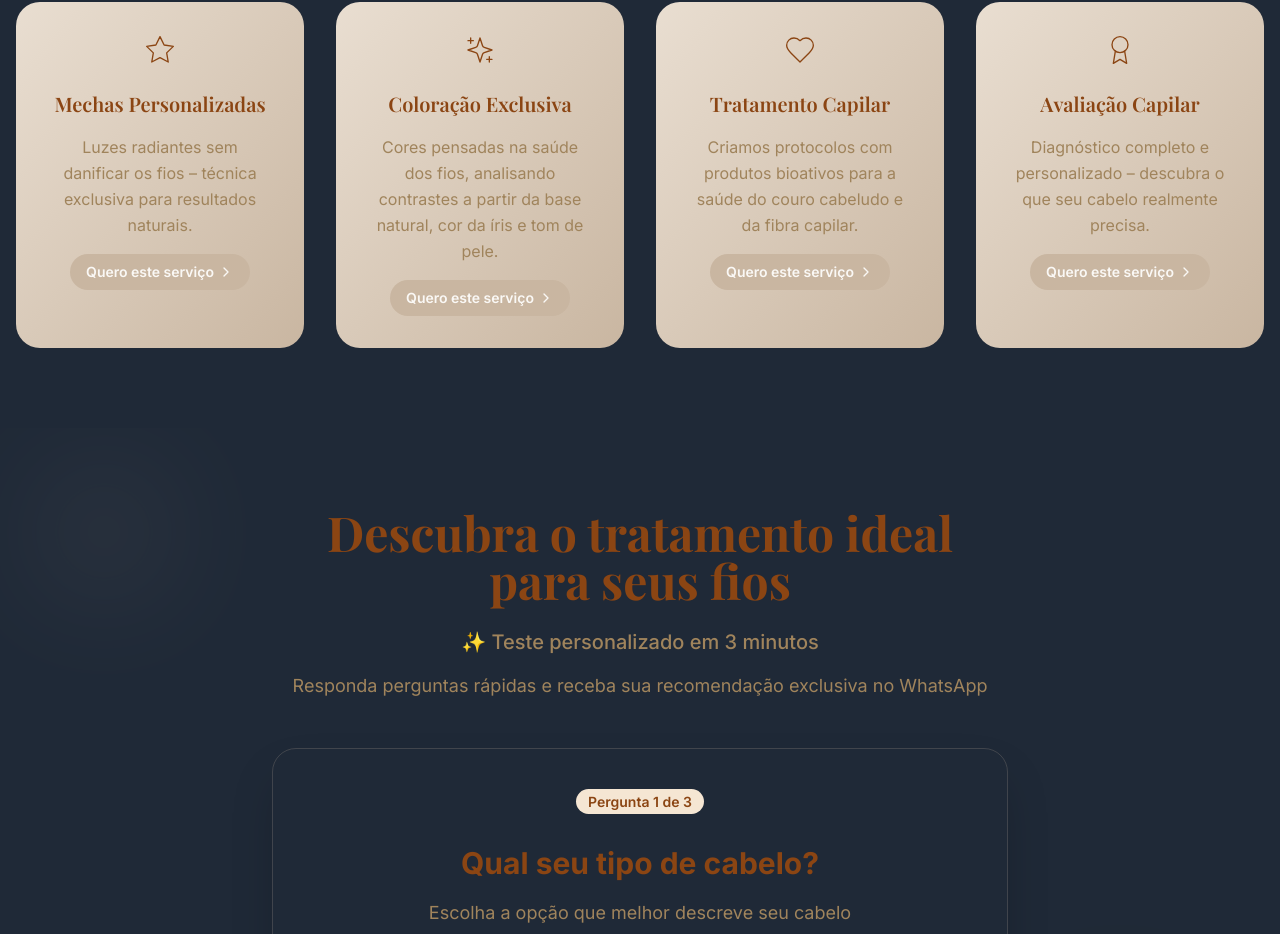
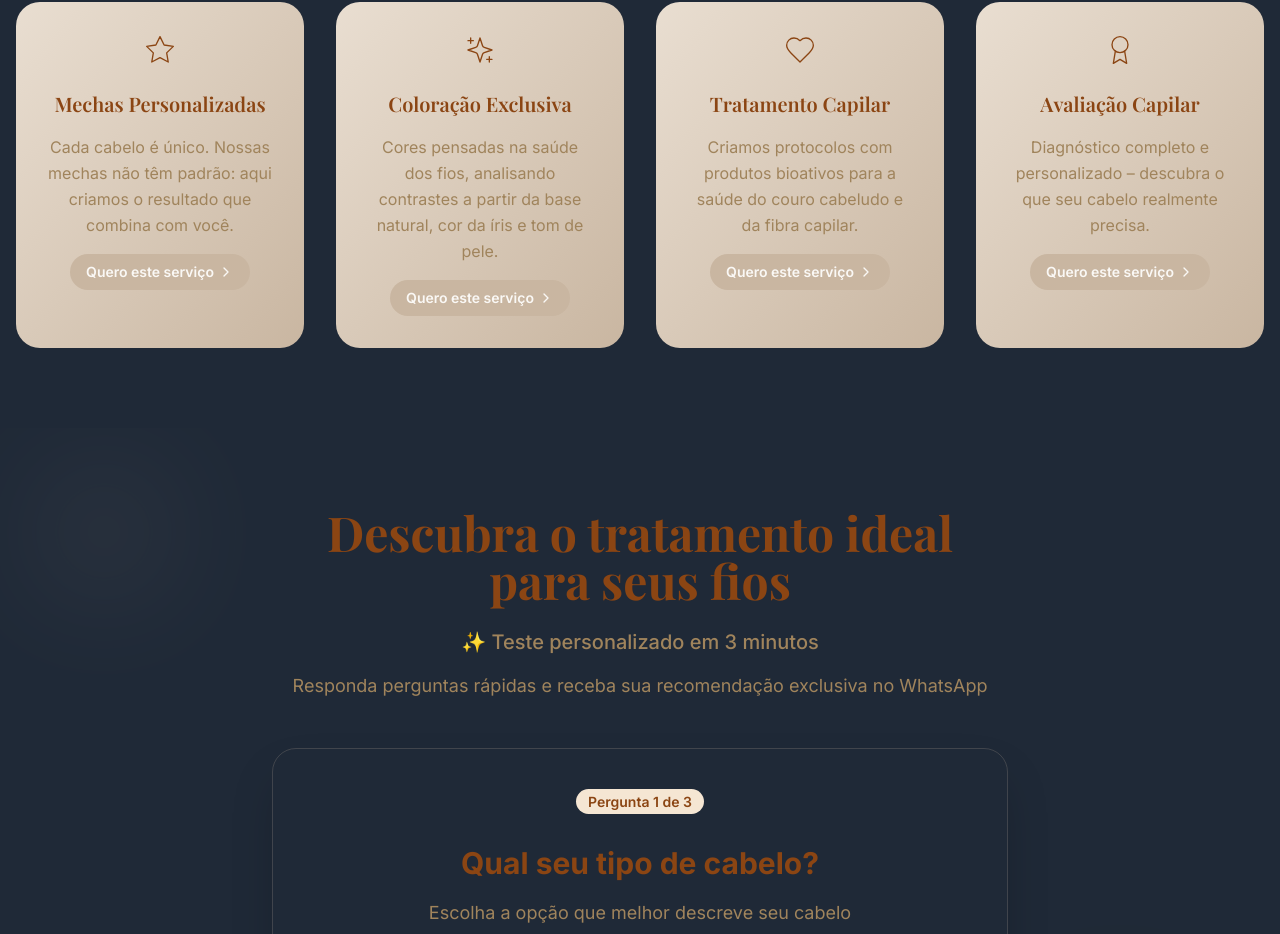
Before and after one commit to kleitonccb123/tamillis-site-01, a React (Vite) app: page / in a window 1280 px wide. Shown: the part 1095-2029 px from the top of the page. Built offline with nearby package versions, Linux system fonts and the light colour scheme.

Commit message:
continue

```diff
--- a/src/App.jsx
+++ b/src/App.jsx
@@ -14,7 +14,7 @@ function App() {
 const whatsappUrl = "https://wa.me/5573999668197?text=Oi%2C+quero+agendar+meu+hor%C3%A1rio+no+TS+Concept.";
   const services = [{
     title: "Mechas Personalizadas",
-    desc: "Luzes radiantes sem danificar os fios – técnica exclusiva para resultados naturais.",
+    desc: "Cada cabelo é único. Nossas mechas não têm padrão: aqui criamos o resultado que combina com você.",
     icon: <Star className="w-8 h-8 stroke-1" />,
     whatsapp: "Quero agendar Mechas Personalizadas!"
   }, {
```
